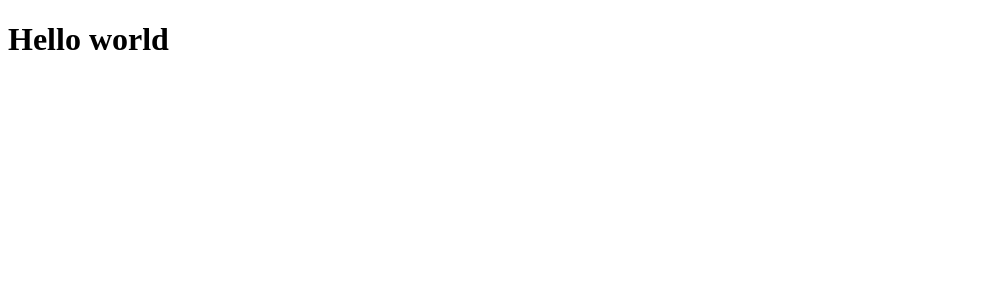
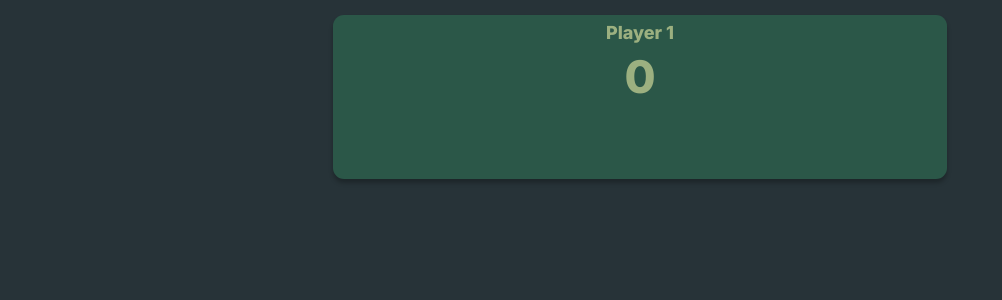
Before and after one commit to siggiboy09/ligretto-scoreboard, a React (Vite) app: page /#/game in a window 1280 px wide. Before the commit this address led to /#/game. Shown: the top 300 px of the page, without its empty margins (0-1002 px from the left). Built offline with nearby package versions, Linux system fonts and the light colour scheme.

Commit message:
i have started making the player card

```diff
--- /dev/null
+++ b/src/Components/player-card.css
@@ -0,0 +1,38 @@
+.player-card {
+    margin: auto;
+    margin-top: 15px;
+    padding: 7px;
+
+    height: 150px;
+    width: min(90vw, 600px);
+
+    position: relative;
+
+    background-color: #2B5748;
+    border-radius: 11px;
+
+    box-shadow: 0px 4px 4px 0px rgba(0,0,0,0.25);
+    -webkit-box-shadow: 0px 4px 4px 0px rgba(0,0,0,0.25);
+    -moz-box-shadow: 0px 4px 4px 0px rgba(0,0,0,0.25);
+}
+
+.player-name {
+    margin: 0;
+    padding: 0;
+
+    font-size: 18px;
+    text-align: center;
+}
+
+.player-score {
+    margin: 0;
+    padding: 0;
+
+    font-size: 45px;
+    text-align: center;
+
+    position: absolute;
+    bottom: 75px;
+    left: 50%;
+    transform: translateX(-50%);
+}
--- /dev/null
+++ b/src/Components/player-card.tsx
@@ -0,0 +1,14 @@
+import { useState } from "react";
+import "./player-card.css";
+
+export default function PlayerCard() {
+    const [playerName, setPlayerName] = useState("Player 1");
+    const [playerScore, setPlayerScore] = useState(0);
+
+    return (
+        <div className="player-card">
+            <p className="player-name">{playerName}</p>
+            <p className="player-score">{playerScore}</p>
+        </div>
+    )
+}
--- /dev/null
+++ b/src/Pages/game.tsx
@@ -0,0 +1,9 @@
+import PlayerCard from "../Components/player-card";
+
+export default function Game() {
+    return (
+        <main>
+            <PlayerCard />
+        </main>
+    )
+}
--- a/src/components/game_screen.tsx
+++ /dev/null
@@ -1,7 +0,0 @@
-export default function GameScreen() {
-    return (
-        <main>
-            <h1>Hello world</h1>
-        </main>
-    )
-}
--- a/src/index.css
+++ b/src/index.css
@@ -0,0 +1,14 @@
+@import url('https://fonts.googleapis.com/css2?family=Inter:ital,opsz,wght@0,14..32,100..900;1,14..32,100..900&display=swap');
+
+body {
+    color: #9CB080;
+    background-color: #273338;
+
+    margin: 0;
+    padding: 0;
+
+    font-family: "Inter", sans-serif;
+    font-optical-sizing: auto;
+    font-weight: 800;
+    font-style: normal;
+}
--- a/src/main.tsx
+++ b/src/main.tsx
@@ -1,16 +1,17 @@
-import { StrictMode } from 'react'
-import { createRoot } from 'react-dom/client'
-import { BrowserRouter, Routes, Route } from 'react-router-dom'
-import './index.css'
-
-import GameScreen from './components/game_screen'
+import { StrictMode } from 'react';
+import { createRoot } from 'react-dom/client';
+import { BrowserRouter, Routes, Route } from 'react-router-dom';
+import './index.css';
+import Game from './Pages/game';
 
 createRoot(document.getElementById('root')!).render(
     <StrictMode>
         <BrowserRouter>
             <Routes>
-                <Route path="/" element={<GameScreen />}/>
+                <Route path="/" element={<Game />}/>
+                <Route path="/game" element={<Game />}/>
+                <Route path="/new-game" element={<Game />}/>
             </Routes>
         </BrowserRouter>
-    </StrictMode>,
+    </StrictMode>
 )
```
Also changed, not shown: src/Components/top-bar.tsx (added), src/Pages/game-list.tsx (added), src/Pages/new-game.tsx (added).
